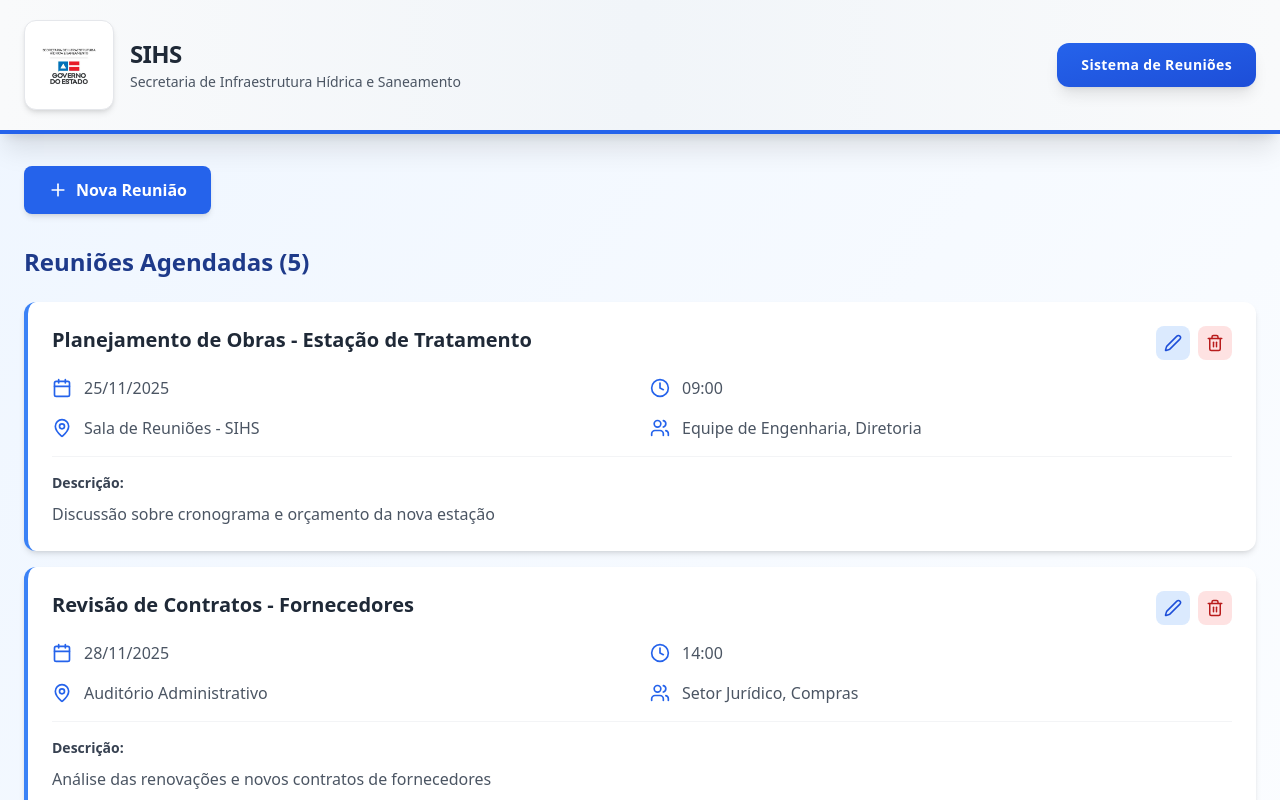
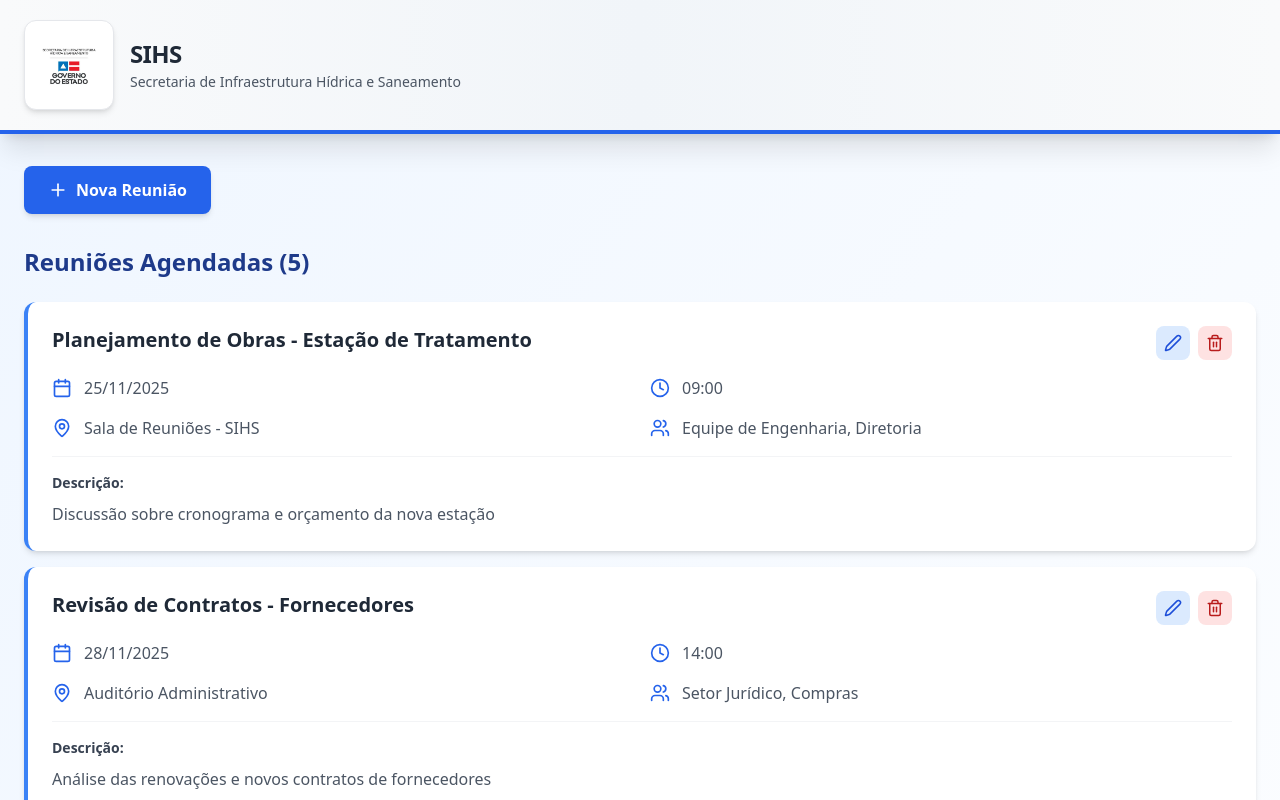
Before and after one commit to JuniorReisx/SIHS-Meet---Frontend, a React (Vite) app: page / in a window 1280 px wide. Shown: the top 800 px of the page. Built offline with nearby package versions, Linux system fonts and the light colour scheme.

Commit message:
update header

```diff
--- a/src/pages/Home/Home.tsx
+++ b/src/pages/Home/Home.tsx
@@ -157,9 +157,6 @@ export function Home() {
                   Secretaria de Infraestrutura Hídrica e Saneamento
                 </p>
               </div>
-            </div>
-            <div className="bg-gradient-to-br from-blue-600 to-blue-700 px-6 py-3 rounded-xl shadow-lg">
-              <p className="text-white text-sm font-bold tracking-wide">Sistema de Reuniões</p>
             </div>
           </div>
         </div>
```
